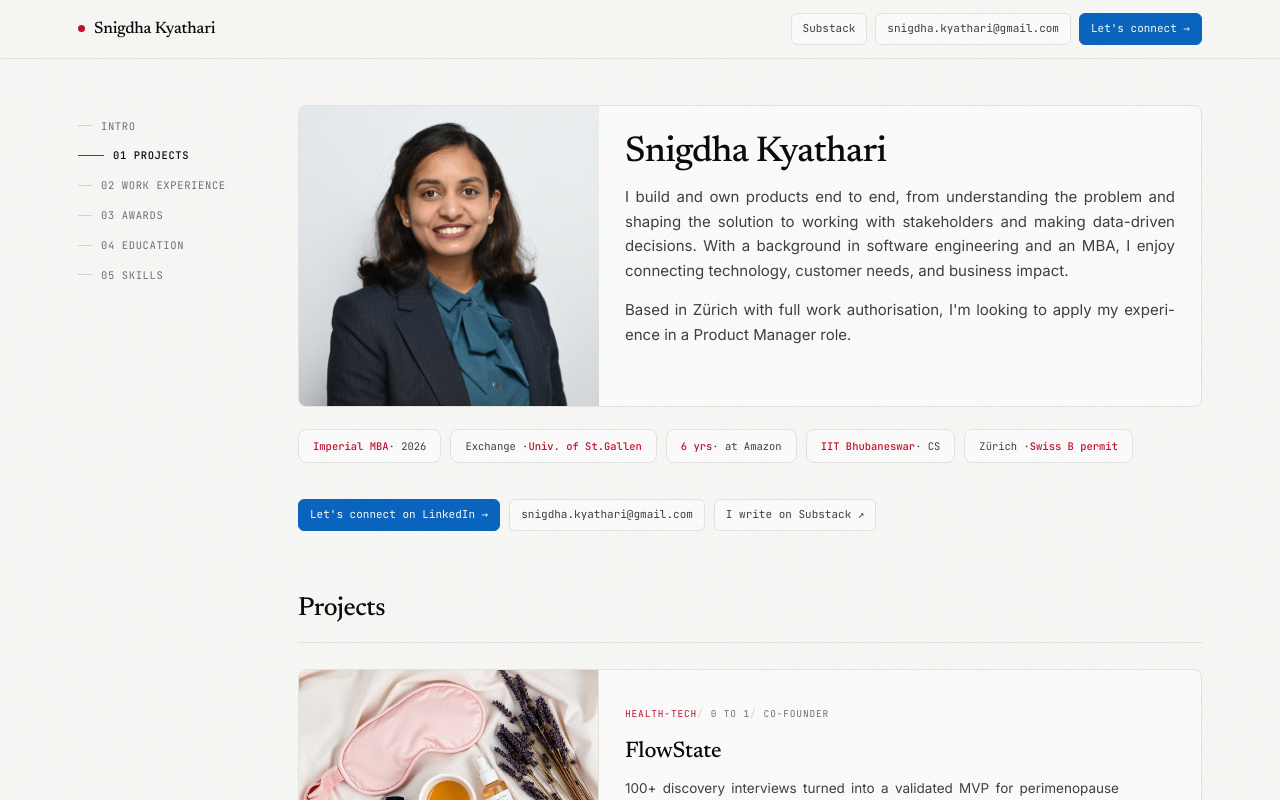
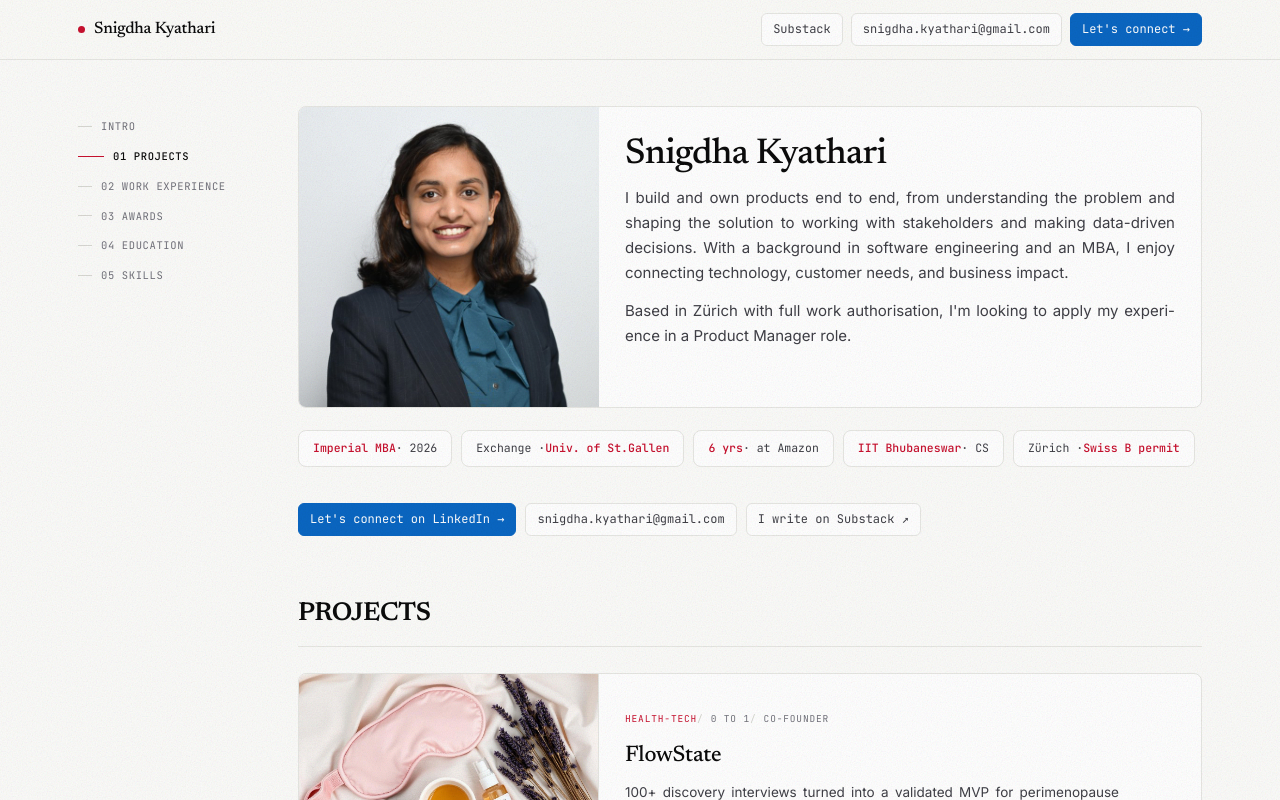
Before and after one commit to SnigdhaKyathari/product-portfolio, a Next.js app: page / in a window 1280 px wide. Shown: the top 800 px of the page. Built offline with nearby package versions, Linux system fonts and the light colour scheme.

Commit message:
Style: Uppercase section headings and increase font sizes
- Add text-transform: uppercase to section headings
- Increase chip font size from 10.5px to 11.5px
- Increase link font size from 11px to 12px
- Remove duplicate font-weight from .sechead h2

```diff
--- a/src/app/globals.css
+++ b/src/app/globals.css
@@ -102,7 +102,7 @@ a {
 
 .tl {
   font-family: var(--mono);
-  font-size: 11px;
+  font-size: 12px;
   text-decoration: none;
   color: var(--ink2);
   border: 1px solid var(--line);
@@ -212,9 +212,9 @@ section {
   font-weight: 700;
   font-family: var(--display);
   letter-spacing: -0.018em;
+  text-transform: uppercase;
   color: var(--ink);
   margin: 0;
-  font-weight: 500;
 }
 
 /* Hero */
@@ -260,7 +260,7 @@ section {
   padding: 8px 14px;
   background: var(--panel);
   border-radius: var(--radius);
-  font-size: 10.5px;
+  font-size: 11.5px;
   text-align: center;
   display: flex;
   align-items: center;
```
